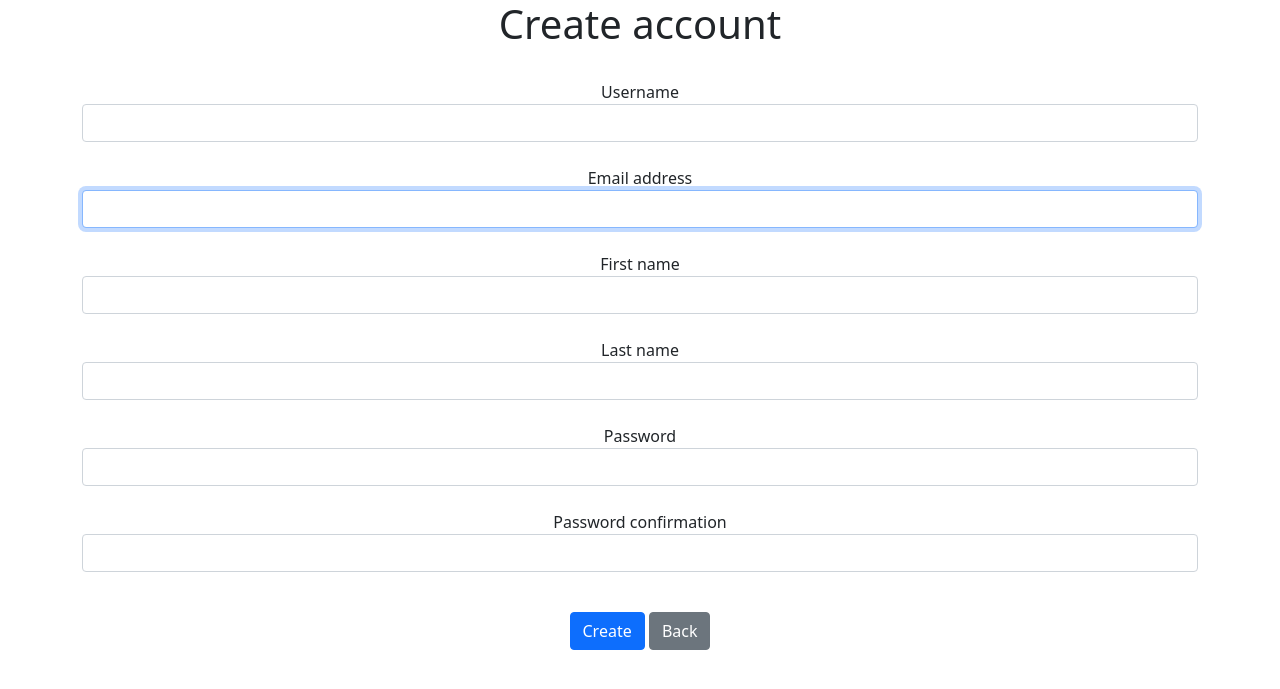
After one commit to s1300105/VocabLearning, a Django app: page /signup in a window 1280 px wide. The commit adds this page. Shown: the top 689 px of the page. Run offline with Django 5.2, Linux system fonts and the light colour scheme.

Commit message:
develop the system to create user account

```diff
--- a/mysite/settings.py
+++ b/mysite/settings.py
@@ -95,7 +95,7 @@ DATABASES = {
     }
 }
 
-
+AUTH_USER_MODEL = 'word_learning.CustomUser'
 # Password validation
 # https://docs.djangoproject.com/en/5.0/ref/settings/#auth-password-validators
 
--- a/word_learning/admin.py
+++ b/word_learning/admin.py
@@ -1,9 +1,14 @@
 from django.contrib import admin
+from django.contrib.auth import get_user_model
+
 
 from .models import EngWord, ExampleSentence, WrittingQuiz,\
     WrittingAnswer
+
+CustomUser = get_user_model()
 
 admin.site.register(EngWord)
 admin.site.register(ExampleSentence)
 admin.site.register(WrittingQuiz)
 admin.site.register(WrittingAnswer)
+admin.site.register(CustomUser)
--- a/word_learning/forms.py
+++ b/word_learning/forms.py
@@ -1,6 +1,8 @@
 from django.forms import ModelForm
 from django import forms
-from .models import EngWord, WrittingAnswer
+from .models import EngWord, WrittingAnswer, CustomUser
+from django.contrib.auth.forms import UserCreationForm
+
 
 class UploadEngWord(ModelForm):
     class Meta:
@@ -24,3 +26,21 @@ class WrittingForm(ModelForm):
                 'placeholder': 'Your answer here...'
             }),
         }
+
+class SignUpForm(UserCreationForm):
+    class Meta:
+        model = CustomUser
+        fields = (
+            "username",
+            "email",
+            "first_name",
+            "last_name",
+            "password1",
+            "password2"
+
+        )
+    def __init__(self, *args, **kwargs):
+        super().__init__(*args, **kwargs)
+        # オプション: フィールドにCSSクラスを追加
+        for field in self.fields.values():
+            field.widget.attrs['class'] = 'form-control'
--- a/word_learning/models.py
+++ b/word_learning/models.py
@@ -1,9 +1,52 @@
 from django.db import models
-from django.contrib.auth.models import AbstractBaseUser
+from django.apps import apps
+from django.contrib import auth
+from django.core.mail import send_mail
+from django.contrib.auth.models import PermissionsMixin
+from django.contrib.auth.base_user import AbstractBaseUser
 from multiselectfield import MultiSelectField
 from django.core.validators import MaxValueValidator, MinValueValidator
+from django.utils.translation import gettext_lazy as _
+from django.utils import timezone
+from django.contrib.auth.validators import UnicodeUsernameValidator
+from django.contrib.auth.base_user import BaseUserManager
 
-class CustomUser(AbstractBaseUser):
+class UserManager(BaseUserManager):
+    use_in_migrations = True
+
+    def _create_user(self, email, username, password, **extra_fields):
+        """
+        Create and save a user with the given email, and password.
+        """
+        if not email:
+            raise ValueError('The given email must be set')
+        email = self.normalize_email(email)
+        # Lookup the real model class from the global app registry so this
+        # manager method can be used in migrations. This is fine because
+        # managers are by definition working on the real model.
+        user = self.model(email=email, username=username, **extra_fields)
+        user.set_password(password)
+        user.save(using=self._db)
+        return user
+
+    def create_user(self, email, username, password=None, **extra_fields):
+        extra_fields.setdefault('is_staff', False)
+        extra_fields.setdefault('is_superuser', False)
+        return self._create_user(email, username=username, password=password, **extra_fields)
+
+    def create_superuser(self, email, username, password, **extra_fields):
+        extra_fields.setdefault('is_staff', True)
+        extra_fields.setdefault('is_superuser', True)
+
+        if extra_fields.get('is_staff') is not True:
+            raise ValueError('Superuser must have is_staff=True.')
+        if extra_fields.get('is_superuser') is not True:
+            raise ValueError('Superuser must have is_superuser=True.')
+
+        return self._create_user(email=email,username=username, password=password, **extra_fields)
+
+#migrateするときにエラーが出るなら、settings.pyのINSTALLED_APPSのdjango.contrib.adminをコメントアウトして、migrateし、再度追加することで解決しました
+class CustomUser(AbstractBaseUser, PermissionsMixin):
     CEFR_CHOICES = [
         ('A1', 'A1 - Beginner'),
         ('A2', 'A2 - Elementary'),
@@ -12,7 +55,57 @@ class CustomUser(AbstractBaseUser):
         ('C1', 'C1 - Advanced'),
         ('C2', 'C2 - Mastery'),
     ]
+    username_validator = UnicodeUsernameValidator()
+
+    username = models.CharField(
+        _('username'),
+        max_length=150,
+        help_text=('Required. 150 characters or fewer. Letters, digits and @/./+/-/_only.'),
+        validators=[username_validator],
+        error_messages={
+            'unique': _("A user with that username already exists."),
+        },
+    )
+    first_name = models.CharField(_('first name'), max_length=150, blank=True)
+    last_name = models.CharField(_('last name'), max_length=150, blank=True)
+    email = models.EmailField(_('email address'), unique=True)
+    is_staff = models.BooleanField(
+        _('staff status'),
+        default=False,
+        help_text = _('Designates whether the user can log into this admin site.')
+    )
+    is_active = models.BooleanField(
+        _('active'),
+        default = True,
+        help_text=_(
+            'Designates whether this user should be treated as active. '
+            'Unselect this instead of deleting accounts. '
+        ),
+    )
+    date_joined = models.DateTimeField(_('date joined'), default=timezone.now)
+    EMAIL_FIELD = 'email'
+    USERNAME_FIELD = 'email'
+
+    objects = UserManager()
+
     cefr = models.CharField(max_length=2, blank=True, null=True, choices=CEFR_CHOICES)
+
+    class Meta:
+        verbose_name = _('user')
+        verbose_name_plural = _('users')
+
+    def clean(self):
+        self.email = self.__class__.objects.normalize_email(self.email)
+
+    def get_full_name(self):
+        full_name = "%s %s" % (self.first_name, self.last_name)
+        return full_name.strip()
+
+    def get_short_name(self):
+        return self.first_name
+
+    def email_user(self, subject, message, from_email=None, **kwargs):
+        send_mail(subject, message, from_email, [self.email], **kwargs)
 
 class EngWord(models.Model):
     PART_OF_SPEECH_CHOICES = [
--- a/word_learning/templates/word_learning/base.html
+++ b/word_learning/templates/word_learning/base.html
@@ -1,26 +1,26 @@
-{% load static %}
-<html lang="en">
+<!DOCTYPE html>
+<html lang="ja">
+
 <head>
-    <meta charset="UTF-8">
-    <meta name="viewport" content="width=device-width, initial-scale=1.0">
-    <title>Document</title>
-    <link rel="stylesheet" href="https://cdn.jsdelivr.net/npm/bulma@1.0.0/css/bulma.min.css">
-     <link rel="icon" href="{% static 'favicon.ico' %}">
+  <meta charset="UTF-8">
+  <meta http-equiv="X-UA-Compatible" content="IE=edge">
+  <meta name="viewport" content="width=device-width, initial-scale=1.0">
+  <!-- Bootstrap5のCDNを設定 -->
+  <link href="https://cdn.jsdelivr.net/npm/bootstrap@5.0.2/dist/css/bootstrap.min.css" rel="stylesheet"
+    integrity="sha384-EVSTQN3/azprG1Anm3QDgpJLIm9Nao0Yz1ztcQTwFspd3yD65VohhpuuCOmLASjC" crossorigin="anonymous">
+  <script src="https://cdn.jsdelivr.net/npm/bootstrap@5.0.2/dist/js/bootstrap.bundle.min.js"
+    integrity="sha384-MrcW6ZMFYlzcLA8Nl+NtUVF0sA7MsXsP1UyJoMp4YLEuNSfAP+JcXn/tWtIaxVXM"
+    crossorigin="anonymous"></script>
+  <title>Account</title>
 </head>
+
 <body>
-    <nav class="navbar is-danger">
-        <div class="navbar-brand">
-            <a href="/" class="navbar-item">
-                <strong>Studies of English Vocablary</strong>
-            </a>
-        </div>
-    </nav>
+  <div class="container mx-auto text-center">
+    {% block title %}
+    {% endblock %}
+    {% block content %}
+    {% endblock %}
+  </div>
+</body>
 
-
-    <br>
-
-    <section class="section">
-        <div class="container">{% block content %} {% endblock %}</div>
-    </section>
-</body>
 </html>
--- /dev/null
+++ b/word_learning/templates/word_learning/signup.html
@@ -0,0 +1,25 @@
+{% extends 'word_learning/base.html' %}
+
+{% block title %}
+<div class="h1">Create account</div>
+{% endblock %}
+
+{% block content %}
+<div>
+  <br>
+  <form method="POST">
+    {% csrf_token %}
+    {{ form.non_field_errors }}
+    {% for field in form %}
+    {{ field.label }}
+    {{ field }}
+    {{ field.errors }}
+    <br>
+    {% endfor %}
+    <div class="mt-3">
+      <button type="submit" class="btn btn-primary">Create</button>
+      <a href="{% url 'index' %}" class="btn btn-secondary">Back</a>
+    </div>
+  </form>
+</div>
+{% endblock %}
--- a/word_learning/urls.py
+++ b/word_learning/urls.py
@@ -3,7 +3,9 @@ from django.urls import path
 from . import views
 
 urlpatterns = [
-    path("", views.home, name="home"),
+    path("", views.index, name="index"),
+    path("signup", views.signup, name="signup"),
+    path("home", views.home, name="home"),
     path("upload_word", views.upload_word, name="upload_word"),
     path("word_detail/<int:pk>", views.word_detail, name="word_detail"),
     path("word_quiz", views.word_quiz, name="word_quiz"),
--- a/word_learning/views.py
+++ b/word_learning/views.py
@@ -1,12 +1,36 @@
 from django.shortcuts import render, redirect, get_object_or_404
 from .models import EngWord, ExampleSentence, WrittingQuiz, WrittingAnswer
-from .forms import UploadEngWord, ReviseDetail, WrittingForm
+from .forms import UploadEngWord, ReviseDetail, WrittingForm, SignUpForm
 from .llm_config import get_llm, example_sentence, writingquiz_llm, get_llm_writting, getllm_eval_wr, llm_eval_wr
 from random import sample, choice
 from django.core.paginator import Paginator
 from django.core.exceptions import ValidationError
 from django.contrib import messages
+from django.contrib.auth import login, authenticate
 import re
+
+def index(request):
+    return render(request, "word_learning/index.html")
+
+def signup(request):
+    if request.method == "POST":
+        form = SignUpForm(request.POST)
+        if form.is_valid():  # フォームのバリデーションチェックを追加
+            user = form.save()  # フォームからユーザーを保存
+            email = form.cleaned_data.get('email')
+            password = form.cleaned_data.get('password1')
+            # 新しく作成したユーザーで認証
+            user = authenticate(request, username=email, password=password)
+            if user is not None:
+                login(request, user)
+                return redirect("index")
+            else:
+                print("Authentication failed")
+    else:
+        form = SignUpForm()
+    return render(request, "word_learning/signup.html", {"form": form})
+
+
 
 def home(request):
     words = EngWord.objects.filter(star=True).order_by('eng_word')
```
Also changed, not shown: word_learning/templates/word_learning/index.html (added, +18 -0 lines), word_learning/migrations/0008_customuser.py (added), 1 other file.
